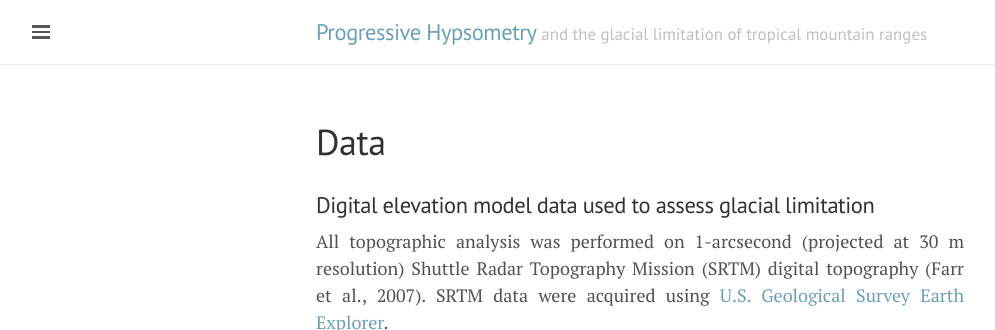
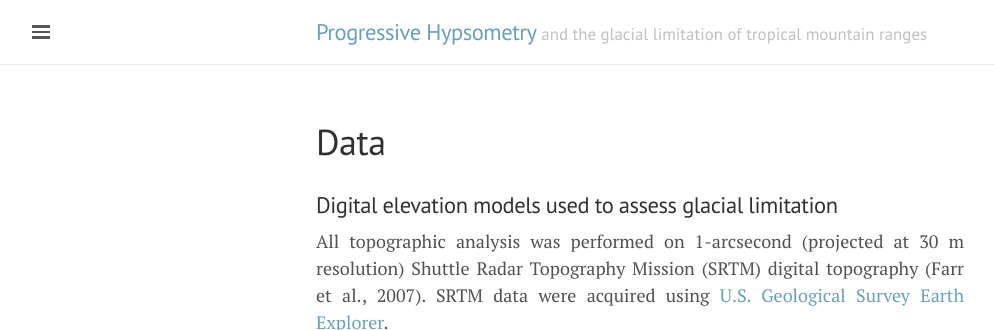
Before and after one commit to mcunningham917/PHdoc, a Jekyll site: the page built from Data.md, in a window 1280 px wide, cut to the strip 0-330 px from the top of the page. Shown: the whole strip, without its empty margins (0-995 px from the left). Built offline with Jekyll 4.4.1, drawn with Linux system fonts in a browser that asks for light colours.

Commit message:
Update Data.md

```diff
--- a/Data.md
+++ b/Data.md
@@ -4,7 +4,7 @@ title: Data
 lc_title: data
 ---
 
-### Digital elevation model data used to assess glacial limitation
+### Digital elevation models used to assess glacial limitation
 
 
 All topographic analysis was performed on 1-arcsecond (projected at 30 m resolution)
```
